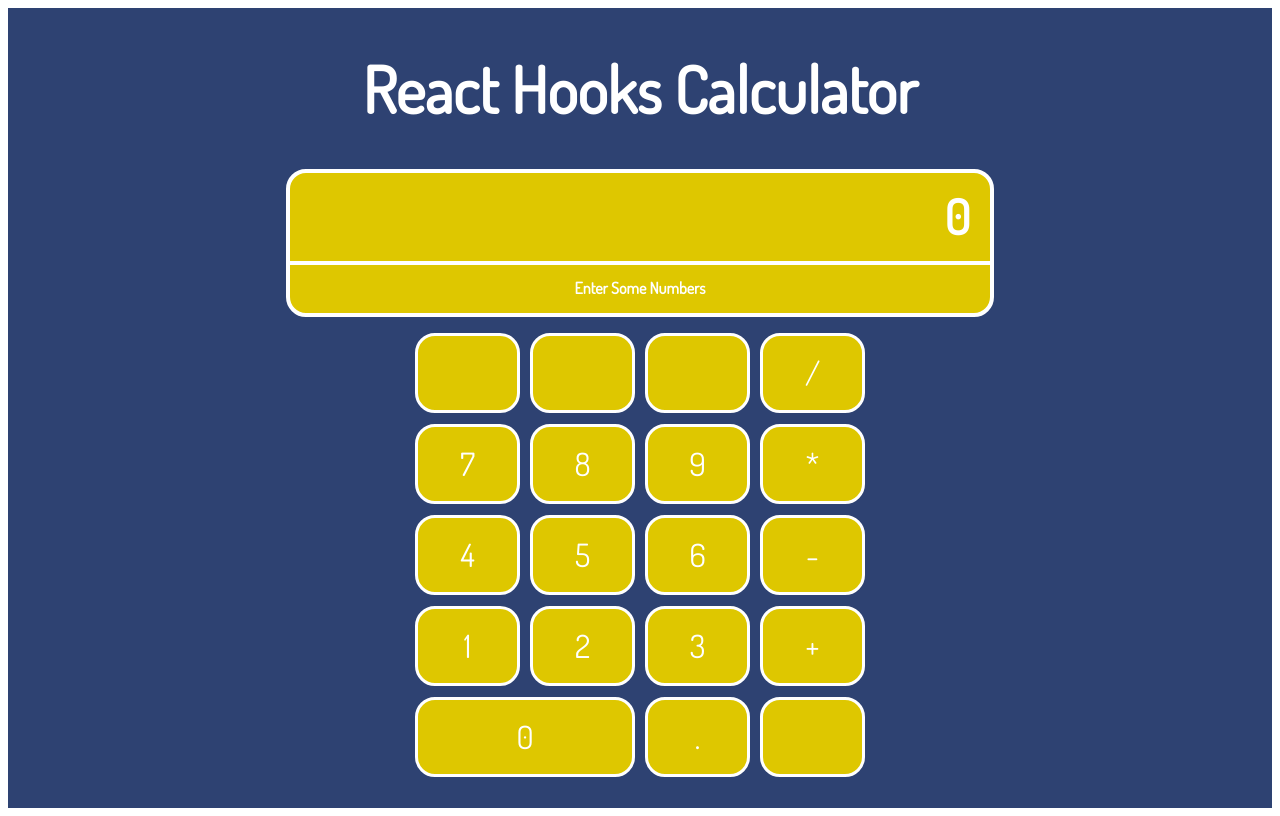
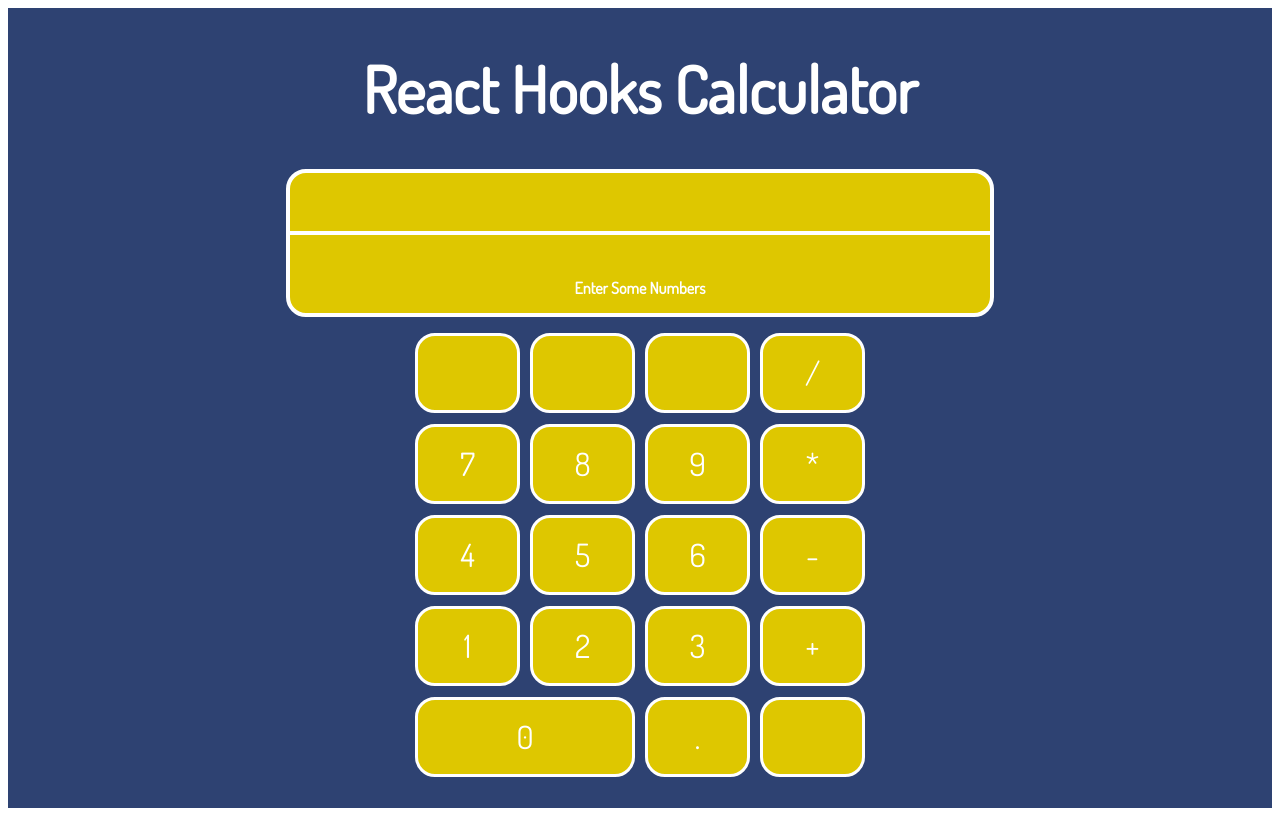
Before and after one commit to pekac45/react-calculator, a React (Create React App) app: page / in a window 1280 px wide. Built offline with nearby package versions, Linux system fonts and the light colour scheme.

Commit message:
added handleSetDisplayValue hook

```diff
--- a/src/components/NumberProvider.js
+++ b/src/components/NumberProvider.js
@@ -1,12 +1,20 @@
-import React from 'react';
+import React, { useState } from 'react';
 
 export const NumberContext = React.createContext();
 
 const NumberProvider = props => {
-  const number = '0';
+  const [number, setNumber] = useState('');
+
+  const handleSetDisplayValue = num => {
+    if (!number.includes('.') || num !== '.') {
+      setNumber(`${(number + num).replace(/^0+/, '')}`);
+    }
+  };
+
   return (
     <NumberContext.Provider
       value={{
+        handleSetDisplayValue,
         number,
       }}
     >
```
